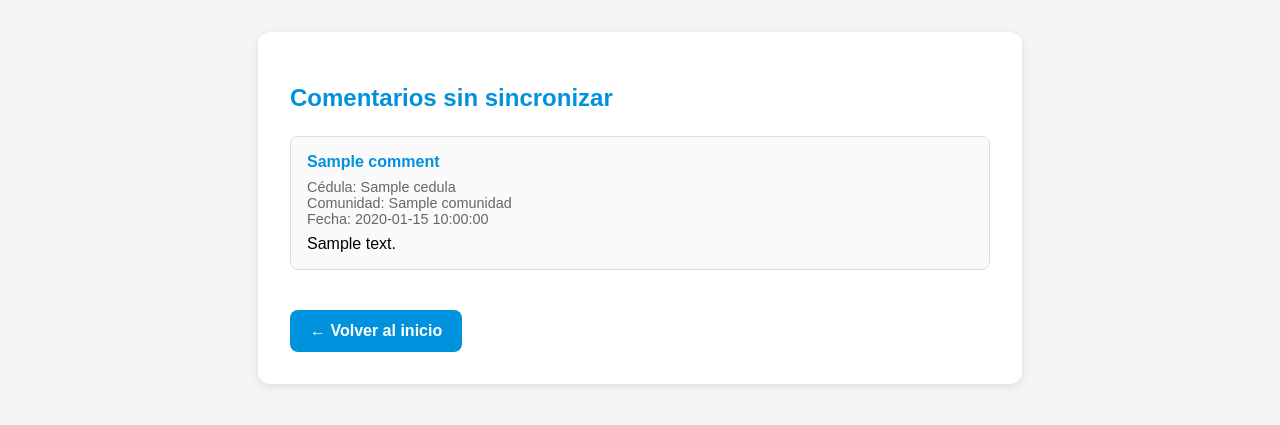
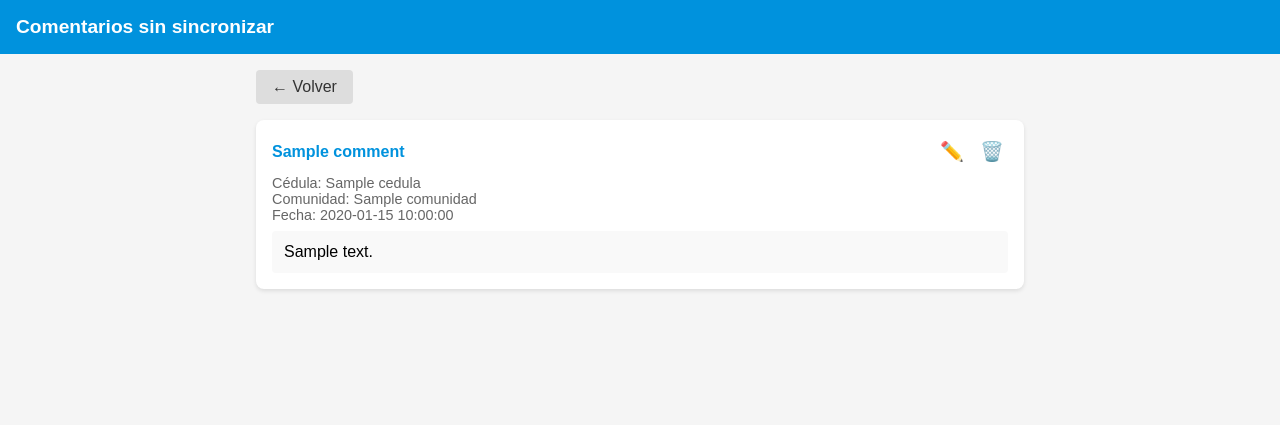
Before and after one commit to KevGutierrez/TechoDBQuery, a Flask app: template templates/comments.html in a window 1280 px wide. Shown: the top 425 px of the page. Run offline with Flask 3, Linux system fonts and the light colour scheme; the template is opened without the code that fills it: most values are stand-ins (such as "Sample title", 1, 10 or a date in 2020).

Commit message:
Fixed the comments functionality

```diff
--- a/app.py
+++ b/app.py
@@ -56,6 +56,110 @@ def init_database():
     except Exception as e:
         print(f"Error initializing database: {str(e)}")
         return False
+
+# Add these new routes and functions
+@app.route('/edit_comment', methods=['POST'])
+def edit_comment():
+    try:
+        data = request.get_json()
+        comment_id = data.get('commentId')
+        new_comment = data.get('newComment')
+
+        if not comment_id or not new_comment:
+            return jsonify({'error': 'Datos incompletos'}), 400
+
+        # Read all comments
+        comments = []
+        with open(LOG_FILE, 'r', encoding='utf-8') as f:
+            reader = csv.DictReader(f)
+            comments = list(reader)
+
+        # Find and update the comment
+        found = False
+        for comment in comments:
+            if comment.get('id') == comment_id:
+                comment['comment'] = new_comment
+                comment['timestamp'] = datetime.now().strftime("%Y-%m-%d %H:%M:%S")
+                found = True
+                break
+
+        if not found:
+            return jsonify({'error': 'Comentario no encontrado'}), 404
+
+        # Write back all comments
+        with open(LOG_FILE, 'w', newline='', encoding='utf-8') as f:
+            writer = csv.DictWriter(f, fieldnames=comments[0].keys())
+            writer.writeheader()
+            writer.writerows(comments)
+
+        return jsonify({'success': True})
+    except Exception as e:
+        app.logger.error(f"Edit comment error: {str(e)}")
+        return jsonify({'error': str(e)}), 500
+
+@app.route('/delete_comment', methods=['POST'])
+def delete_comment():
+    try:
+        data = request.get_json()
+        comment_id = data.get('commentId')
+
+        if not comment_id:
+            return jsonify({'error': 'ID de comentario requerido'}), 400
+
+        # Read all comments
+        comments = []
+        with open(LOG_FILE, 'r', encoding='utf-8') as f:
+            reader = csv.DictReader(f)
+            comments = list(reader)
+
+        # Filter out the comment to delete
+        updated_comments = [c for c in comments if c.get('id') != comment_id]
+
+        if len(updated_comments) == len(comments):
+            return jsonify({'error': 'Comentario no encontrado'}), 404
+
+        # Write back remaining comments
+        with open(LOG_FILE, 'w', newline='', encoding='utf-8') as f:
+            writer = csv.DictWriter(f, fieldnames=updated_comments[0].keys() if updated_comments else ['id', 'cedula', 'nombre', 'comunidad', 'comment', 'timestamp'])
+            writer.writeheader()
+            writer.writerows(updated_comments)
+
+        return jsonify({'success': True})
+    except Exception as e:
+        app.logger.error(f"Delete comment error: {str(e)}")
+        return jsonify({'error': str(e)}), 500
+
+@app.route('/get_unsynced_comments')
+def get_unsynced_comments_api():
+    """Get all unsynced comments as JSON"""
+    try:
+        comments = []
+        if os.path.exists(LOG_FILE):
+            with open(LOG_FILE, 'r', encoding='utf-8') as f:
+                reader = csv.DictReader(f)
+                comments = list(reader)
+        return jsonify({'comments': comments})
+    except Exception as e:
+        app.logger.error(f"Get comments error: {str(e)}")
+        return jsonify({'error': str(e)}), 500
+
+
+
+# Update the save_comment function to include an ID
+def save_comment(record_data, comment_text):
+    """Save a comment to the log file with an ID"""
+    timestamp = datetime.now().strftime("%Y-%m-%d %H:%M:%S")
+    comment_id = datetime.now().strftime("%Y%m%d%H%M%S")  # Use timestamp as ID
+
+    # Extract key information from record
+    cedula = record_data.get('CEDULA', 'N/A')
+    nombre = record_data.get('NOMBRE COMPLETO', 'N/A')
+    comunidad = record_data.get('COMUNIDAD', 'N/A')
+
+    # Append to CSV
+    with open(LOG_FILE, 'a', newline='', encoding='utf-8') as f:
+        writer = csv.writer(f)
+        writer.writerow([comment_id, cedula, nombre, comunidad, comment_text, timestamp])
 
 # Database helper functions
 def get_database_connection():
@@ -205,16 +309,51 @@ def add_comment():
         app.logger.error(f"Add comment error: {str(e)}")
         return jsonify({'error': f'Error al guardar comentario: {str(e)}'}), 500
 
+# Replace the existing sync_database function with this one
 @app.route('/sync_database', methods=['POST'])
 def sync_database():
-    """Simulate database sync"""
+    """Sync comments with external service and clear local comments"""
     try:
-        # For testing, we'll just return success
+        # Get all unsynced comments
+        comments = []
+        if os.path.exists(LOG_FILE):
+            with open(LOG_FILE, 'r', encoding='utf-8') as f:
+                reader = csv.DictReader(f)
+                comments = list(reader)
+
+        if comments:
+            try:
+                # Try to upload comments to external service
+                response = requests.post(
+                    'https://techodbquery.onrender.com/upload_comments',
+                    json={'comments': comments},
+                    timeout=10  # 10 seconds timeout
+                )
+
+                if response.status_code != 200:
+                    return jsonify({
+                        'success': False,
+                        'error': 'Error al cargar comentarios al servidor externo'
+                    }), 500
+
+                # If successful, clear the comments file
+                with open(LOG_FILE, 'w', newline='', encoding='utf-8') as f:
+                    writer = csv.writer(f)
+                    writer.writerow(['id', 'cedula', 'nombre', 'comunidad', 'comment', 'timestamp'])
+
+            except requests.RequestException as e:
+                app.logger.error(f"External service error: {str(e)}")
+                return jsonify({
+                    'success': False,
+                    'error': 'Error de conexión con el servidor externo'
+                }), 500
+
         return jsonify({
             'success': True,
-            'message': 'Base de datos sincronizada correctamente',
+            'message': 'Comentarios sincronizados correctamente',
             'timestamp': datetime.now().isoformat()
         })
+
     except Exception as e:
         app.logger.error(f"Sync error: {str(e)}")
         return jsonify({'error': str(e)}), 500
@@ -224,17 +363,6 @@ def has_unsynced_comments():
     """Check if there are unsynced comments"""
     return os.path.exists(LOG_FILE) and os.path.getsize(LOG_FILE) > len('cedula,nombre,comunidad,comment,timestamp\n')
 
-def get_unsynced_comments():
-    """Get all unsynced comments"""
-    comments = []
-    if os.path.exists(LOG_FILE):
-        try:
-            with open(LOG_FILE, 'r', encoding='utf-8') as f:
-                reader = csv.DictReader(f)
-                comments = list(reader)
-        except:
-            pass
-    return comments
 
 def save_comment(record_data, comment_text):
     """Save a comment to the log file"""
--- a/templates/comments.html
+++ b/templates/comments.html
@@ -2,82 +2,59 @@
 <html lang="es">
 <head>
     <meta charset="UTF-8">
+    <meta name="viewport" content="width=device-width, initial-scale=1.0">
     <title>Comentarios sin sincronizar</title>
     <style>
-        body {
-            font-family: 'Montserrat', sans-serif;
-            background-color: #f5f5f5;
-            margin: 0;
-            padding: 2rem;
-        }
-        .container {
-            max-width: 700px;
-            margin: auto;
-            background: white;
-            padding: 2rem;
-            border-radius: 12px;
-            box-shadow: 0 2px 8px rgba(0,0,0,0.1);
-        }
-        h2 {
-            color: #0092DD;
-            font-family: 'Fredoka', sans-serif;
-            margin-bottom: 1.5rem;
-        }
-        .comment-card {
-            background: #fafafa;
-            padding: 1rem;
-            border: 1px solid #ddd;
-            border-radius: 8px;
-            margin-bottom: 1rem;
-        }
-        .comment-header {
-            font-weight: bold;
-            color: #0092DD;
-            font-family: 'Fredoka', sans-serif;
-            margin-bottom: 0.5rem;
-        }
-        .comment-meta {
-            font-size: 0.9rem;
-            color: #666;
-            margin-bottom: 0.5rem;
-        }
-        .comment-text {
-            white-space: pre-wrap;
-        }
-        .back-btn {
-            display: inline-block;
-            margin-top: 1.5rem;
-            background: #0092DD;
-            color: white;
-            padding: 0.75rem 1.25rem;
-            border: none;
-            border-radius: 8px;
-            text-decoration: none;
-            font-weight: 600;
-        }
+        * { margin: 0; padding: 0; box-sizing: border-box; }
+        body { font-family: 'Arial', sans-serif; background: #f5f5f5; }
+        .header { background: #0092DD; color: white; padding: 1rem; }
+        .header h1 { font-size: 1.2rem; font-weight: 600; }
+        .container { max-width: 800px; margin: 0 auto; padding: 1rem; }
+        .comment-card { background: white; padding: 1rem; margin-bottom: 1rem; border-radius: 8px; box-shadow: 0 2px 4px rgba(0,0,0,0.1); }
+        .comment-header { display: flex; justify-content: space-between; align-items: center; margin-bottom: 0.5rem; }
+        .comment-name { font-weight: bold; color: #0092DD; }
+        .comment-actions { display: flex; gap: 0.5rem; }
+        .action-btn { background: none; border: none; cursor: pointer; font-size: 1.2rem; padding: 0.25rem; }
+        .comment-details { color: #666; font-size: 0.9rem; margin-bottom: 0.5rem; }
+        .comment-text { background: #f9f9f9; padding: 0.75rem; border-radius: 4px; }
+        .back-btn { display: inline-block; padding: 0.5rem 1rem; background: #ddd; color: #333; text-decoration: none; border-radius: 4px; margin-bottom: 1rem; }
     </style>
 </head>
 <body>
+    <div class="header">
+        <h1>Comentarios sin sincronizar</h1>
+    </div>
+
     <div class="container">
-        <h2>Comentarios sin sincronizar</h2>
+        <a href="/" class="back-btn">← Volver</a>
 
-        {% if comments and comments|length > 0 %}
+        {% if not comments %}
+            <div style="text-align:center;padding:2rem;color:#666;">
+                No hay comentarios sin sincronizar
+            </div>
+        {% else %}
             {% for comment in comments %}
                 <div class="comment-card">
-                    <div class="comment-header">{{ comment.nombre or 'Sin nombre' }}</div>
-                    <div class="comment-meta">
-                        Cédula: {{ comment.cedula or 'N/A' }}<br>
-                        Comunidad: {{ comment.comunidad or 'N/A' }}<br>
-                        Fecha: {{ comment.timestamp or 'N/A' }}
+                    <div class="comment-header">
+                        <div class="comment-name">{{ comment.nombre }}</div>
+                        <div class="comment-actions">
+                            <button class="action-btn" onclick="editComment('{{ comment.id }}')" title="Editar">✏️</button>
+                            <button class="action-btn" onclick="deleteComment('{{ comment.id }}')" title="Eliminar">🗑️</button>
+                        </div>
                     </div>
-                    <div class="comment-text">{{ comment.comment or '' }}</div>
+                    <div class="comment-details">
+                        Cédula: {{ comment.cedula }}<br>
+                        Comunidad: {{ comment.comunidad }}<br>
+                        Fecha: {{ comment.timestamp }}
+                    </div>
+                    <div class="comment-text">
+                        {{ comment.comment }}
+                    </div>
                 </div>
             {% endfor %}
-        {% else %}
-            <p style="text-align:center;">No hay comentarios sin sincronizar.</p>
         {% endif %}
+    </div>
 
-        <a class="back-btn" href="/">← Volver al inicio</a>
-    </div>
+    <script src="{{ url_for('static', filename='js/app.js') }}"></script>
 </body>
 </html>
```
Also changed, not shown: static/js/app.js (+90 -0 lines).
